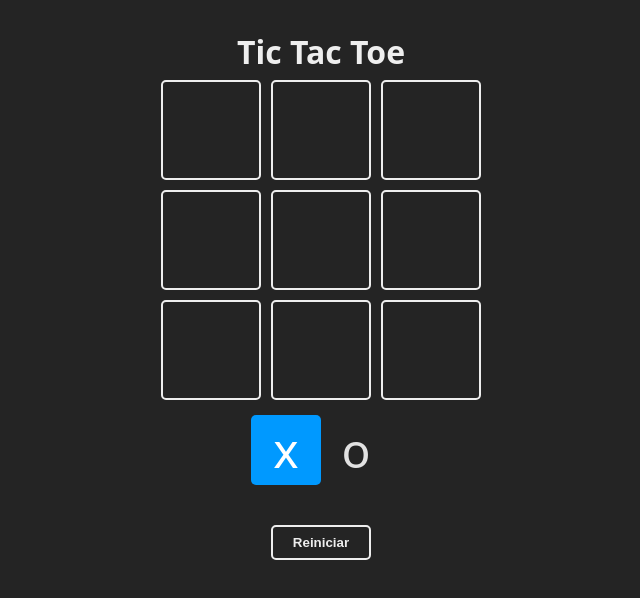
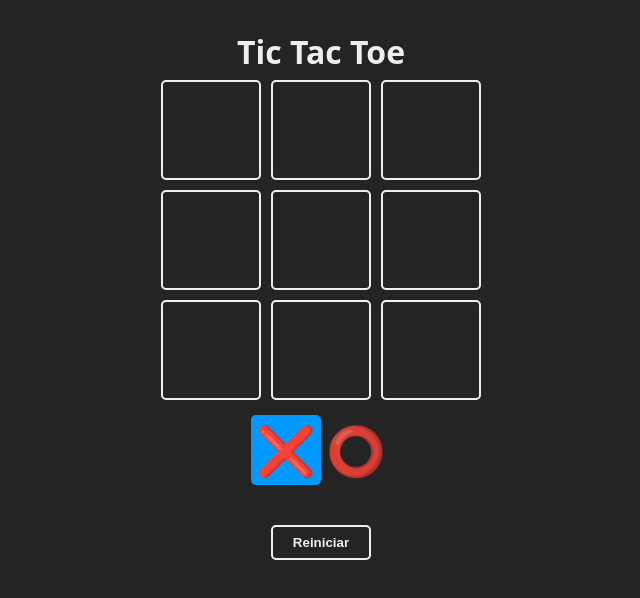
Before and after one commit to r-alejandro-castro/tic-tac-toe, a React (Vite) app: page / in a window 1280 px wide. Shown: the top 598 px of the page, without its empty margins (319-959 px from the left). Built offline with nearby package versions, Linux system fonts and the light colour scheme.

Commit message:
Finish extract to componets and hooks

```diff
--- a/src/App.jsx
+++ b/src/App.jsx
@@ -1,62 +1,12 @@
-import { useState } from "react";
-import confetti from "canvas-confetti";
-
 import { Turns } from "./constants.js";
-import { checkWinnerFrom} from './logic/board.js';
+import { useGame } from './logic/useGame.js';
 import { WinnerModal } from "./components/WinnerModal.jsx";
 import { Square } from "./components/Square.jsx";
-
-// Componente de cuadrado
-
+import { BoardGame } from "./components/BoardGame.jsx";
 
 function App() {
-  // Estado del tablero
-  const [board, setBoard] = useState(Array(9).fill(null));
 
-  // Estado del turno
-  const [turn, setTurn] = useState(Turns.X);
-
-  // Estado del ganador
-  const [winner, setWinner] = useState(null);
-
-  // Resetea el tablero
-  const resetGame = () => {
-    setBoard(Array(9).fill(null));
-    setTurn(Turns.X);
-    setWinner(null);
-  };
-
-  // Comprueba si el tablero está terminado
-  const checkEndGame = (newBoard) => {
-    return newBoard.every((square) => square !== null);
-  };
-
-  // Actualiza el tablero
-  const updateBoard = (index) => {
-    // Si ya hay un valor en el tablero o hay un ganador, no hacer nada
-    if (board[index] !== null || winner) return;
-
-    // Actualiza el tablero con el turno actual
-    const newBoard = [...board];
-    newBoard[index] = turn;
-    setBoard(newBoard); //asincrono
-
-    // Cambia el turno
-    const newTurn = turn === Turns.X ? Turns.O : Turns.X;
-    setTurn(newTurn);
-
-    // Comprueba si hay ganador
-    const newWinner = checkWinnerFrom(newBoard);
-
-    if (newWinner) {
-      confetti();
-      setWinner(newWinner);
-    }
-    else if (checkEndGame(newBoard)) {
-      setWinner(false); //empate
-    };
-
-  };
+  const { board, turn, winner, resetGame, updateBoard } = useGame();
 
   return (
     <main className="board">
@@ -64,13 +14,7 @@ function App() {
 
       {/* Tablero de juego */}
       <section className="game">
-        {board.map((square, index) => {
-          return (
-            <Square key={index} index={index} updateBoard={updateBoard}>
-              {square}
-            </Square>
-          );
-        })}
+        <BoardGame board={board} updateBoard={updateBoard}/>
       </section>
 
       {/* Turnos */}
@@ -84,7 +28,6 @@ function App() {
 
       <button onClick={resetGame}>Reiniciar</button>
 
-
     </main>
   );
 }
--- /dev/null
+++ b/src/components/BoardGame.jsx
@@ -0,0 +1,16 @@
+import { Square } from "./Square.jsx";
+
+export function BoardGame({ updateBoard, board }) {
+    return (
+        <>
+            {
+            board.map((square, index) => {
+                return (
+                <Square key={index} index={index} updateBoard={updateBoard}>
+                    {square}
+                </Square>
+                );
+            })
+            }
+        </>
+)}
--- a/src/constants.js
+++ b/src/constants.js
@@ -1,8 +1,6 @@
-// Turnos
-
 export const Turns = {
-    X: "x",
-    O: "o",
+    X: "❌",
+    O: "⭕",
 };
 
 export const winningCombinations = [
--- a/src/logic/board.js
+++ b/src/logic/board.js
@@ -6,12 +6,21 @@ export const checkWinnerFrom = (boardToCheck) =>{
 
   for (const combo of winningCombination) {
     const [a, b, c] = combo;
-    if (boardToCheck[a] &&
+    if(
+      boardToCheck[a] &&
       boardToCheck[a] === boardToCheck[b] &&
-  boardToCheck[a] === boardToCheck[c]) {
+      boardToCheck[a] === boardToCheck[c]
+    )
+    {
       return boardToCheck[a]; // Retorna 'X' o 'O'
     }
   }
 
   return null; // No hay ganador
 }
+
+
+  // Comprueba si el tablero está terminado
+export const checkEndGame = (newBoard) => {
+    return newBoard.every((square) => square !== null);
+  };
--- /dev/null
+++ b/src/logic/useGame.js
@@ -0,0 +1,50 @@
+import confetti from "canvas-confetti";
+import { useState } from "react";
+import { Turns } from "../constants.js";
+import { checkWinnerFrom, checkEndGame } from './board.js';
+
+export const useGame = () => {
+
+    // Estado del tablero
+    const [board, setBoard] = useState(Array(9).fill(null));
+
+    // Estado del turno
+    const [turn, setTurn] = useState(Turns.X);
+
+    // Estado del ganador
+    const [winner, setWinner] = useState(null);
+
+    // Resetea el tablero
+    const resetGame = () => {
+        setBoard(Array(9).fill(null));
+        setTurn(Turns.X);
+        setWinner(null);
+    };
+
+    // Actualiza el tablero
+    const updateBoard = (index) => {
+        // Si ya hay un valor en el tablero o hay un ganador, no hacer nada
+        if (board[index] !== null || winner) return;
+
+        // Actualiza el tablero con el turno actual
+        const newBoard = [...board];
+        newBoard[index] = turn;
+        setBoard(newBoard); // asincrono
+
+        // Cambia el turno
+        const newTurn = turn === Turns.X ? Turns.O : Turns.X;
+        setTurn(newTurn);
+
+        // Comprueba si hay ganador
+        const newWinner = checkWinnerFrom(newBoard);
+
+        if (newWinner) {
+            confetti();
+            setWinner(newWinner);
+        } else if (checkEndGame(newBoard)) {
+            setWinner(false); // empate
+        }
+    };
+
+    return { board, turn, winner, resetGame, updateBoard };
+};
```
